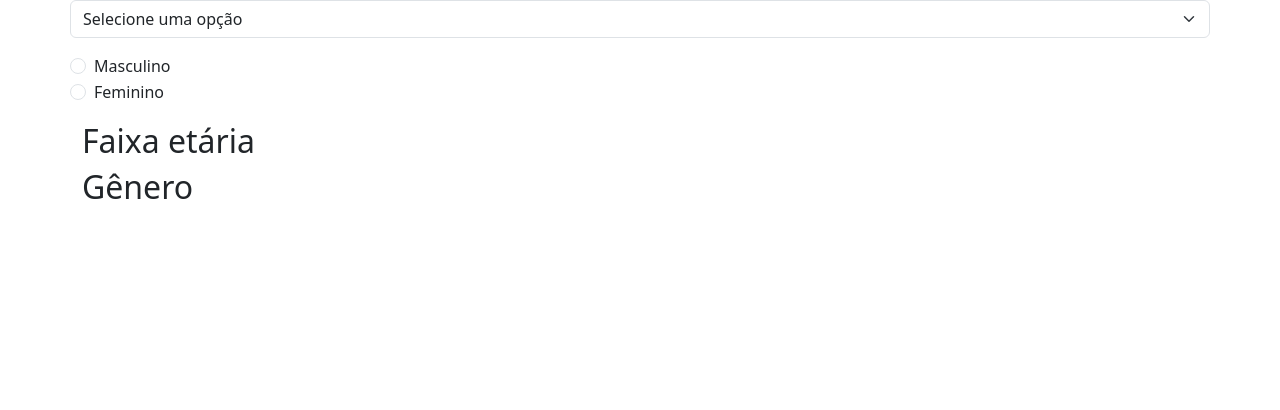
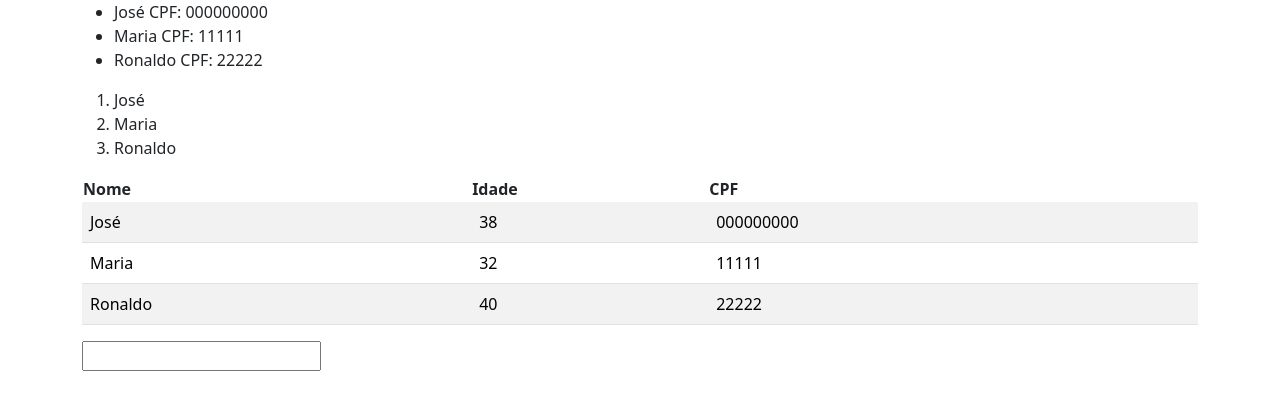
Before and after one commit to renan-andrade-senai/aulas-angular-pub, an Angular app: page / in a window 1280 px wide. Shown: the top 410 px of the page. Built offline with nearby package versions, Linux system fonts and the light colour scheme.

Commit message:
aula-03 for

```diff
--- a/src/app/app.html
+++ b/src/app/app.html
@@ -1,40 +1,32 @@
 <div class="container">
-    <div class="col">
-        <div class="row">
-            <select (change)="alterouCombo($event)" [value]="comboValue" class="form-select" name="faixa-etaria" id="etaria">
-                <option value="0">Selecione uma opção</option>
-                <option value="1">0 - 14</option>
-                <option value="2">15 - 18</option>
-                <option value="3">19 - 45</option>
-                <option value="4">45 - 60</option>
-                <option value="5">60 +</option>
-            </select>
-        </div>
-    </div>
+    <ul>
+    @for (pessoa of pessoas; track $index) {
+      <li>{{pessoa.nome}} CPF: {{pessoa.cpf}}</li>
+    }
+  </ul>
+  <ol>
+    <li *ngFor="let pessoa of pessoas">
+      {{pessoa.nome}}
+    </li>
+  </ol>
+  <table class="table table-striped">
+    <thead>
+      <th>Nome</th>
+      <th>Idade</th>
+      <th>CPF</th>
+    </thead>
+    <tbody>
+      @for (pessoa of pessoas; track $index) {
+        <tr>
+          <td>{{pessoa.nome}}</td>
+          <td>{{pessoa.idade}}</td>
+          <td>{{pessoa.cpf}}</td>
+        </tr>
+      }
+    </tbody>
+  </table>
 
-    <div class="col mt-3">
-        <div class="row">
-            <div class="form-check">
-                <input (change)="alterouRadio('M')" value="M" class="form-check-input" type="radio" name="genero" id="masc">
-                <label for="masc" class="form-check-label">Masculino</label>
-            </div>
-            <div class="form-check">
-                <input (change)="alterouRadio('F')" value="F" class="form-check-input" type="radio" name="genero" id="fem">
-                <label for="fem" class="form-check-label">Feminino</label>
-            </div>
-        </div>
-    </div>
+  <input [(ngModel)]="pessoaEdicao.nome" type="text" name="" id="">
 
-    <div class="col mt-3">
-        <div class="row">
-            <h2>Faixa etária {{ getFaixa() }}</h2>
-        </div>
-    </div>
-    <div class="row">
-        <div class="col">
-            <h2>Gênero {{ getGenero() }}</h2>
-        </div>
-    </div>
-</div>
 
 <router-outlet />
--- a/src/app/app.ts
+++ b/src/app/app.ts
@@ -1,48 +1,24 @@
 import { Component } from '@angular/core';
 import { RouterOutlet } from '@angular/router';
+import { Pessoa } from '../shared/models/Pessoa';
+import { CommonModule } from '@angular/common';
+import { FormsModule } from '@angular/forms';
 
 @Component({
   selector: 'app-root',
-  imports: [RouterOutlet],
+  imports: [RouterOutlet, FormsModule, CommonModule],
   templateUrl: './app.html',
   styleUrl: './app.scss'
 })
 export class App {
 
-  protected comboValue = '0';
-  protected radioValue = '';
+  protected pessoas: Pessoa[] = [
+    new Pessoa('José', 38, '000000000'),
+    new Pessoa('Maria', 32, '11111'),
+    new Pessoa('Ronaldo', 40, '22222'),
+  ];
 
-  alterouCombo(evento: any) {
-    this.comboValue = evento.target.value;
-    console.log(this.comboValue)
-  }
+  protected pessoaEdicao = new Pessoa();
 
-  alterouRadio(val: string) {
-    this.radioValue = val;
-  }
 
-  getFaixa() {
-    switch (this.comboValue) {
-      case '1':
-        return '0 - 14';
-      case '2':
-        return '15 - 18';
-      case '3':
-        return '19 - 45';
-      case '4':
-        return '45 - 60';
-      case '5':
-        return '60 +';
-      default:
-        return'';
-    }
-  }
-
-  getGenero() {
-    if (this.radioValue === 'M')
-      return 'Masculino';
-    else if (this.radioValue === 'F')
-      return 'Feminino';
-    return '';
-  }
 }
--- /dev/null
+++ b/src/shared/models/Pessoa.ts
@@ -0,0 +1,5 @@
+export class Pessoa {
+    constructor(public nome: string = '',
+        public idade: number = 0,
+        public cpf: string = '') {}
+}
```
